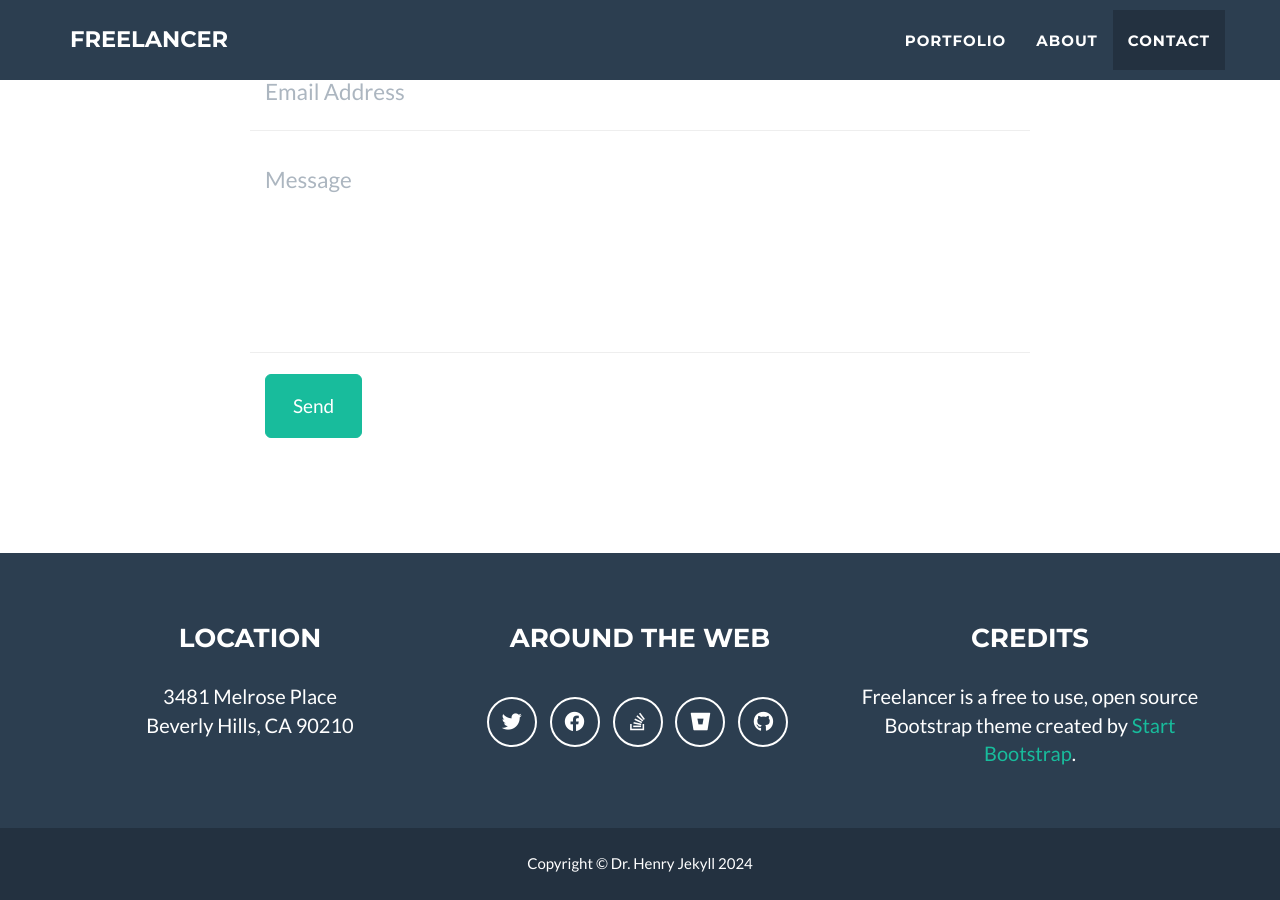
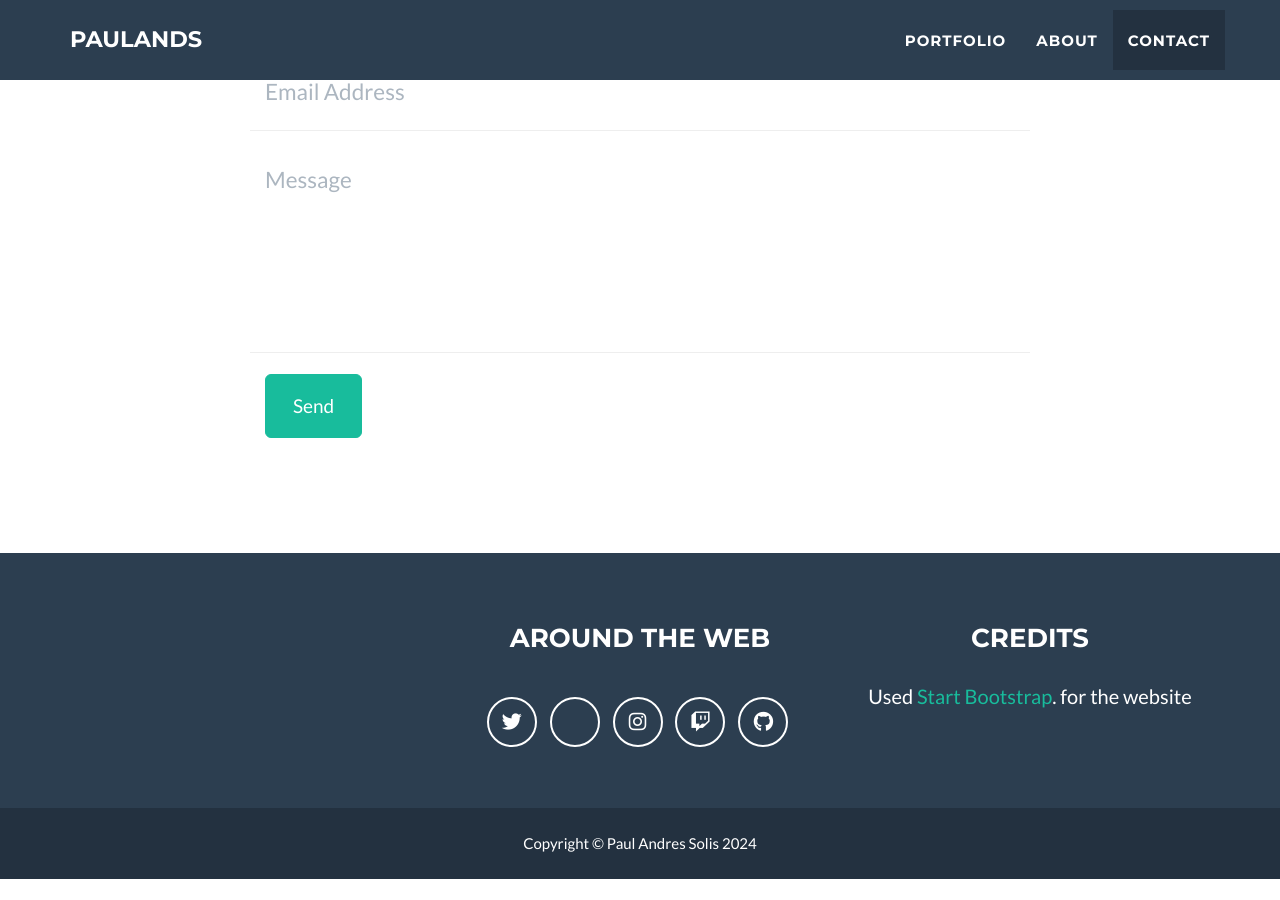
Before and after one commit to PaulAnds/PaulAnds.github.io, a Jekyll site: the page built from _posts/2014-07-18-project-1.markdown, in a window 1280 px wide and 900 px high, scrolled down 2492 px. Built offline with Jekyll 4.4.1, drawn with Linux system fonts in a browser that asks for light colours; after the commit the page ends 3371 px from its top, so only the background shows below that; some of the changed text lies outside the part shown.

Commit message:
config yml edit

```diff
--- a/_config.yml
+++ b/_config.yml
@@ -1,11 +1,11 @@
 # Site settings
-title: Freelancer
-email: your-email@domain.com
-url: https://github.com/jeromelachaud/freelancer-theme
+title: PaulAnds
+email: paulandressolis@gmail.com
+url: https://paulands.github.io/
 description: "Write an awesome description for your new site here. You can edit this line in _config.yml. It will appear in your document head meta (for Google search results) and in your feed.xml site description."
 keywords: "your keywords, separated by commas"
-skills: "Web Developer - Graphic Artist - User Experience Designer"
-meta_author: LastName FirstName
+skills: "Game Developer - Unreal Engine Enthusist - Technical Engineer"
+meta_author: Solis Paul
 
 # Google webmaster tools
 google_verify:
@@ -32,8 +32,8 @@ color:
 
 # Footer settings
 footer:
-  copyright: Dr. Henry Jekyll
-  location: Location
+  copyright: Paul Andres Solis
+  # location: Location
   social: Around the Web
   credits: Credits
 
@@ -41,22 +41,22 @@ footer:
 social:
   - title: twitter
     url: http://twitter.com/jekyllrb
-  - title: facebook
+  - title: itch.io
     url:
-  - title: stack-overflow
-    url: http://stackoverflow.com/questions/tagged/jekyll
-  - title: bitbucket
-    url: http://bitbucket.org/jekyll
+  - title: instagram
+    url:
+  - title: twitch
+    url:
   - title: github
-    url: http://github.com/jekyll
+    url: http://github.com/paulands
 
 # Postal address (add as many lines as necessary)
-address:
-  - line: 3481 Melrose Place
-  - line: Beverly Hills, CA 90210
+  # address:
+    # - line: 3481 Melrose Place
+    # - line: Beverly Hills, CA 90210
 
 # Credits content
-credits: 'Freelancer is a free to use, open source Bootstrap theme created by <a href="http://startbootstrap.com">Start Bootstrap</a>.'
+credits: 'Used <a href="http://startbootstrap.com">Start Bootstrap</a>. for the website'
 
 # Build settings
 markdown: kramdown
```
